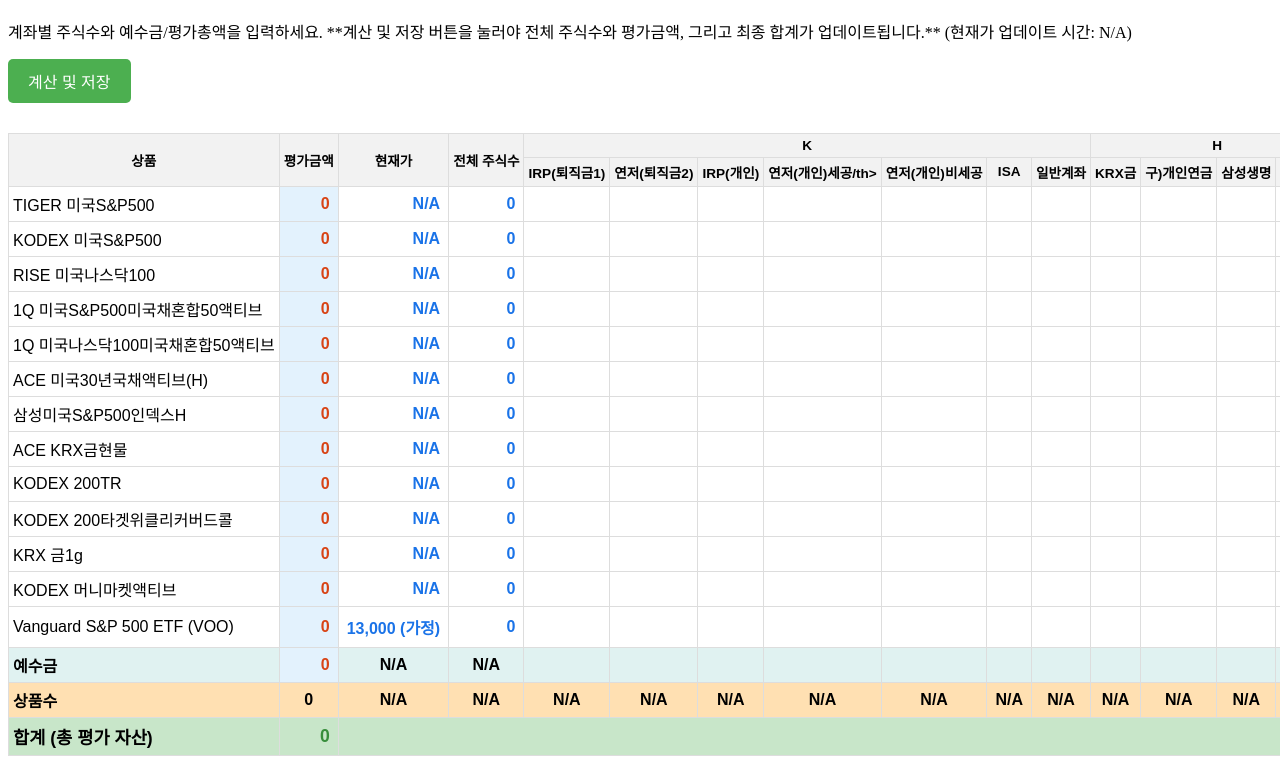
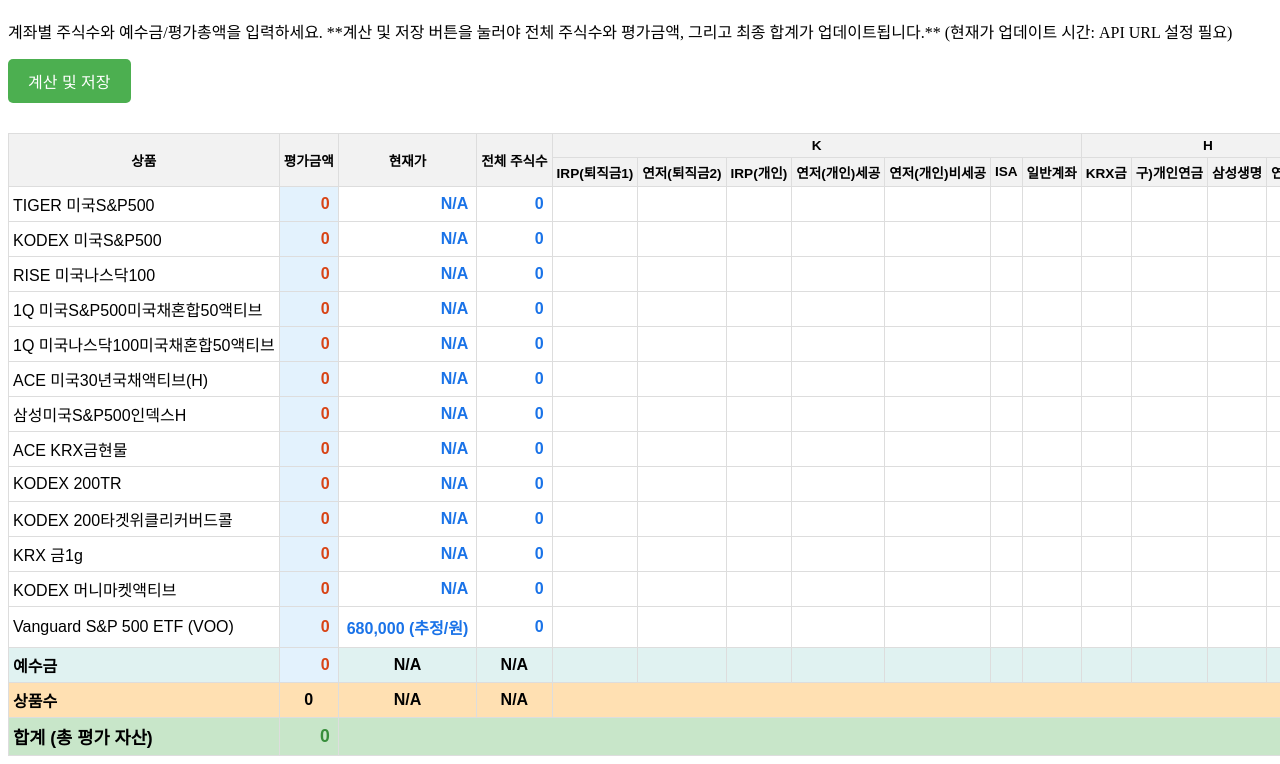
Before and after one commit to iams119/weather, a plain HTML site: page index.html in a window 1280 px wide. Shown: the part 70-834 px from the top of the page. Drawn offline with Linux system fonts and the light colour scheme.

```diff
--- a/index.html
+++ b/index.html
@@ -101,8 +101,7 @@
                 <th>IRP(퇴직금1)</th>
                 <th>연저(퇴직금2)</th>
                 <th>IRP(개인)</th>
-                <th>연저(개인)세공/th>
-                <th>연저(개인)비세공</th>
+                <th>연저(개인)세공</th> <th>연저(개인)비세공</th>
                 <th>ISA</th>
                 <th>일반계좌</th>
                 <th>KRX금</th>
@@ -127,7 +126,7 @@
                 <td><input type="number" class="data-input share-input" data-col="연저(개인)세공"></td>
                 <td><input type="number" class="data-input share-input" data-col="연저(개인)비세공"></td>
                 <td><input type="number" class="data-input share-input" data-col="ISA"></td>
-                <td><input type="number" class="data-input share-input" data-col="일반"></td>
+                <td><input type="number" class="data-input share-input" data-col="일반계좌"></td>
                 <td><input type="number" class="data-input share-input" data-col="KRX금"></td>
                 <td><input type="number" class="data-input share-input" data-col="구)개인연금"></td>
                 <td><input type="number" class="data-input share-input" data-col="삼성생명"></td>
@@ -147,7 +146,7 @@
                 <td><input type="number" class="data-input share-input" data-col="연저(개인)세공"></td>
                 <td><input type="number" class="data-input share-input" data-col="연저(개인)비세공"></td>
                 <td><input type="number" class="data-input share-input" data-col="ISA"></td>
-                <td><input type="number" class="data-input share-input" data-col="일반"></td>
+                <td><input type="number" class="data-input share-input" data-col="일반계좌"></td>
                 <td><input type="number" class="data-input share-input" data-col="KRX금"></td>
                 <td><input type="number" class="data-input share-input" data-col="구)개인연금"></td>
                 <td><input type="number" class="data-input share-input" data-col="삼성생명"></td>
@@ -167,7 +166,7 @@
                 <td><input type="number" class="data-input share-input" data-col="연저(개인)세공"></td>
                 <td><input type="number" class="data-input share-input" data-col="연저(개인)비세공"></td>
                 <td><input type="number" class="data-input share-input" data-col="ISA"></td>
-                <td><input type="number" class="data-input share-input" data-col="일반"></td>
+                <td><input type="number" class="data-input share-input" data-col="일반계좌"></td>
                 <td><input type="number" class="data-input share-input" data-col="KRX금"></td>
                 <td><input type="number" class="data-input share-input" data-col="구)개인연금"></td>
                 <td><input type="number" class="data-input share-input" data-col="삼성생명"></td>
@@ -187,7 +186,7 @@
                 <td><input type="number" class="data-input share-input" data-col="연저(개인)세공"></td>
                 <td><input type="number" class="data-input share-input" data-col="연저(개인)비세공"></td>
                 <td><input type="number" class="data-input share-input" data-col="ISA"></td>
-                <td><input type="number" class="data-input share-input" data-col="일반"></td>
+                <td><input type="number" class="data-input share-input" data-col="일반계좌"></td>
                 <td><input type="number" class="data-input share-input" data-col="KRX금"></td>
                 <td><input type="number" class="data-input share-input" data-col="구)개인연금"></td>
                 <td><input type="number" class="data-input share-input" data-col="삼성생명"></td>
@@ -207,7 +206,7 @@
                 <td><input type="number" class="data-input share-input" data-col="연저(개인)세공"></td>
                 <td><input type="number" class="data-input share-input" data-col="연저(개인)비세공"></td>
                 <td><input type="number" class="data-input share-input" data-col="ISA"></td>
-                <td><input type="number" class="data-input share-input" data-col="일반"></td>
+                <td><input type="number" class="data-input share-input" data-col="일반계좌"></td>
                 <td><input type="number" class="data-input share-input" data-col="KRX금"></td>
                 <td><input type="number" class="data-input share-input" data-col="구)개인연금"></td>
                 <td><input type="number" class="data-input share-input" data-col="삼성생명"></td>
@@ -227,7 +226,7 @@
                 <td><input type="number" class="data-input share-input" data-col="연저(개인)세공"></td>
                 <td><input type="number" class="data-input share-input" data-col="연저(개인)비세공"></td>
                 <td><input type="number" class="data-input share-input" data-col="ISA"></td>
-                <td><input type="number" class="data-input share-input" data-col="일반"></td>
+                <td><input type="number" class="data-input share-input" data-col="일반계좌"></td>
                 <td><input type="number" class="data-input share-input" data-col="KRX금"></td>
                 <td><input type="number" class="data-input share-input" data-col="구)개인연금"></td>
                 <td><input type="number" class="data-input share-input" data-col="삼성생명"></td>
@@ -247,7 +246,7 @@
                 <td><input type="number" class="data-input share-input" data-col="연저(개인)세공"></td>
                 <td><input type="number" class="data-input share-input" data-col="연저(개인)비세공"></td>
                 <td><input type="number" class="data-input share-input" data-col="ISA"></td>
-                <td><input type="number" class="data-input share-input" data-col="일반"></td>
+                <td><input type="number" class="data-input share-input" data-col="일반계좌"></td>
                 <td><input type="number" class="data-input share-input" data-col="KRX금"></td>
                 <td><input type="number" class="data-input share-input" data-col="구)개인연금"></td>
                 <td><input type="number" class="data-input share-input" data-col="삼성생명"></td>
@@ -267,7 +266,7 @@
                 <td><input type="number" class="data-input share-input" data-col="연저(개인)세공"></td>
                 <td><input type="number" class="data-input share-input" data-col="연저(개인)비세공"></td>
                 <td><input type="number" class="data-input share-input" data-col="ISA"></td>
-                <td><input type="number" class="data-input share-input" data-col="일반"></td>
+                <td><input type="number" class="data-input share-input" data-col="일반계좌"></td>
                 <td><input type="number" class="data-input share-input" data-col="KRX금"></td>
                 <td><input type="number" class="data-input share-input" data-col="구)개인연금"></td>
                 <td><input type="number" class="data-input share-input" data-col="삼성생명"></td>
@@ -287,7 +286,7 @@
                 <td><input type="number" class="data-input share-input" data-col="연저(개인)세공"></td>
                 <td><input type="number" class="data-input share-input" data-col="연저(개인)비세공"></td>
                 <td><input type="number" class="data-input share-input" data-col="ISA"></td>
-                <td><input type="number" class="data-input share-input" data-col="일반"></td>
+                <td><input type="number" class="data-input share-input" data-col="일반계좌"></td>
                 <td><input type="number" class="data-input share-input" data-col="KRX금"></td>
                 <td><input type="number" class="data-input share-input" data-col="구)개인연금"></td>
                 <td><input type="number" class="data-input share-input" data-col="삼성생명"></td>
@@ -307,7 +306,7 @@
                 <td><input type="number" class="data-input share-input" data-col="연저(개인)세공"></td>
                 <td><input type="number" class="data-input share-input" data-col="연저(개인)비세공"></td>
                 <td><input type="number" class="data-input share-input" data-col="ISA"></td>
-                <td><input type="number" class="data-input share-input" data-col="일반"></td>
+                <td><input type="number" class="data-input share-input" data-col="일반계좌"></td>
                 <td><input type="number" class="data-input share-input" data-col="KRX금"></td>
                 <td><input type="number" class="data-input share-input" data-col="구)개인연금"></td>
                 <td><input type="number" class="data-input share-input" data-col="삼성생명"></td>
@@ -327,7 +326,7 @@
                 <td><input type="number" class="data-input share-input" data-col="연저(개인)세공"></td>
                 <td><input type="number" class="data-input share-input" data-col="연저(개인)비세공"></td>
                 <td><input type="number" class="data-input share-input" data-col="ISA"></td>
-                <td><input type="number" class="data-input share-input" data-col="일반"></td>
+                <td><input type="number" class="data-input share-input" data-col="일반계좌"></td>
                 <td><input type="number" class="data-input share-input" data-col="KRX금"></td>
                 <td><input type="number" class="data-input share-input" data-col="구)개인연금"></td>
                 <td><input type="number" class="data-input share-input" data-col="삼성생명"></td>
@@ -347,7 +346,7 @@
                 <td><input type="number" class="data-input share-input" data-col="연저(개인)세공"></td>
                 <td><input type="number" class="data-input share-input" data-col="연저(개인)비세공"></td>
                 <td><input type="number" class="data-input share-input" data-col="ISA"></td>
-                <td><input type="number" class="data-input share-input" data-col="일반"></td>
+                <td><input type="number" class="data-input share-input" data-col="일반계좌"></td>
                 <td><input type="number" class="data-input share-input" data-col="KRX금"></td>
                 <td><input type="number" class="data-input share-input" data-col="구)개인연금"></td>
                 <td><input type="number" class="data-input share-input" data-col="삼성생명"></td>
@@ -367,7 +366,7 @@
                 <td><input type="number" class="data-input share-input" data-col="연저(개인)세공"></td>
                 <td><input type="number" class="data-input share-input" data-col="연저(개인)비세공"></td>
                 <td><input type="number" class="data-input share-input" data-col="ISA"></td>
-                <td><input type="number" class="data-input share-input" data-col="일반"></td>
+                <td><input type="number" class="data-input share-input" data-col="일반계좌"></td>
                 <td><input type="number" class="data-input share-input" data-col="KRX금"></td>
                 <td><input type="number" class="data-input share-input" data-col="구)개인연금"></td>
                 <td><input type="number" class="data-input share-input" data-col="삼성생명"></td>
@@ -379,39 +378,30 @@
 
             <tr class="total-row" data-row-key="예수금">
                 <td class="text-left">예수금</td>
-                <td data-col="평가금액" class="calculated-value fixed-data">0</td> <td class="text-center fixed-data">N/A</td>
+                <td data-col="평가금액" class="calculated-value fixed-data">0</td>
                 <td class="text-center fixed-data">N/A</td>
-                <td><input type="number" class="data-input share-input" data-col="IRP(퇴직금1)"></td>
-                <td><input type="number" class="data-input share-input" data-col="연저(퇴직금2)"></td>
-                <td><input type="number" class="data-input share-input" data-col="IRP(개인)"></td>
-                <td><input type="number" class="data-input share-input" data-col="연저(개인)세공"></td>
-                <td><input type="number" class="data-input share-input" data-col="연저(개인)비세공"></td>
-                <td><input type="number" class="data-input share-input" data-col="ISA"></td>
-                <td><input type="number" class="data-input share-input" data-col="일반"></td>
-                <td><input type="number" class="data-input share-input" data-col="KRX금"></td>
-                <td><input type="number" class="data-input share-input" data-col="구)개인연금"></td>
-                <td><input type="number" class="data-input share-input" data-col="삼성생명"></td>
-                <td><input type="number" class="data-input share-input" data-col="연저(개인)"></td>
-                <td><input type="number" class="data-input share-input" data-col="IRP(개인)"></td>
-                <td><input type="number" class="data-input share-input" data-col="ISA"></td>
-                <td><input type="number" class="data-input share-input" data-col="일반"></td>
+                <td class="text-center fixed-data">N/A</td>
+                <td><input type="number" class="data-input deposit-input" data-col="IRP(퇴직금1)"></td>
+                <td><input type="number" class="data-input deposit-input" data-col="연저(퇴직금2)"></td>
+                <td><input type="number" class="data-input deposit-input" data-col="IRP(개인)"></td>
+                <td><input type="number" class="data-input deposit-input" data-col="연저(개인)세공"></td>
+                <td><input type="number" class="data-input deposit-input" data-col="연저(개인)비세공"></td>
+                <td><input type="number" class="data-input deposit-input" data-col="ISA"></td>
+                <td><input type="number" class="data-input deposit-input" data-col="일반계좌"></td>
+                <td><input type="number" class="data-input deposit-input" data-col="KRX금"></td>
+                <td><input type="number" class="data-input deposit-input" data-col="구)개인연금"></td>
+                <td><input type="number" class="data-input deposit-input" data-col="삼성생명"></td>
+                <td><input type="number" class="data-input deposit-input" data-col="연저(개인)"></td>
+                <td><input type="number" class="data-input deposit-input" data-col="IRP(개인)"></td>
+                <td><input type="number" class="data-input deposit-input" data-col="ISA"></td>
+                <td><input type="number" class="data-input deposit-input" data-col="일반"></td>
             </tr>
             <tr class="count-row" data-row-key="상품수">
                 <td class="text-left">상품수</td>
                 <td class="text-center fixed-data" data-col="상품개수">0</td>
                 <td class="text-center fixed-data">N/A</td>
                 <td class="text-center fixed-data">N/A</td>
-                <td class="text-center fixed-data">N/A</td>
-                <td class="text-center fixed-data">N/A</td>
-                <td class="text-center fixed-data">N/A</td>
-                <td class="text-center fixed-data">N/A</td>
-                <td class="text-center fixed-data">N/A</td>
-                <td class="text-center fixed-data">N/A</td>
-                <td class="text-center fixed-data">N/A</td>
-                <td class="text-center fixed-data">N/A</td>
-                <td class="text-center fixed-data">N/A</td>
-                <td class="text-center fixed-data">N/A</td>
-                <td class="text-center fixed-data">N/A</td>
+                <td class="text-center fixed-data" colspan="14"></td>
             </tr>
 
             <tr class="grand-total-row" data-row-key="Total">
@@ -425,7 +415,7 @@
     <script>
         const API_ENDPOINT = 'YOUR_DEPLOYED_SERVERLESS_FUNCTION_URL/api/prices';
         const LOCAL_STORAGE_KEY = 'assetData';
-        const VOO_PRICE_KRW = 13000;
+        const VOO_PRICE_KRW = 680000; // VOO 추정 현재가 (USD 변동에 따라 수동 업데이트 필요)
 
         // --- 데이터 저장 및 로드 함수 ---
 
@@ -497,7 +487,7 @@
                 const rowKey = row.getAttribute('data-row-key');
                 let totalShares = 0;
 
-                // 계좌별 주식수 합산
+                // 계좌별 주식수 합산 (share-input 클래스 사용)
                 const shareInputs = row.querySelectorAll('.share-input');
                 shareInputs.forEach(input => {
                     const value = parseFloat(input.value) || 0;
@@ -517,6 +507,7 @@
                 const priceCell = row.querySelector('[data-ticker-price], td[data-col="current_price_voo"]');
 
                 if (rowKey === 'VOO') {
+                    // VOO는 환율을 고려한 추정 가격(VOO_PRICE_KRW) 사용
                     currentPrice = VOO_PRICE_KRW;
                 } else if (priceCell) {
                     const priceText = priceCell.textContent.replace(/[^0-9.]/g, '');
@@ -527,7 +518,7 @@
                 let valuationAmount = 0;
 
                 if (currentPrice > 0 && totalShares > 0 && valuationAmountCell) {
-                    valuationAmount = currentPrice * totalShares;
+                    valuationAmount = Math.round(currentPrice * totalShares);
                     valuationAmountCell.textContent = valuationAmount.toLocaleString('ko-KR', { maximumFractionDigits: 0 });
                 } else if (valuationAmountCell) {
                     valuationAmountCell.textContent = '0';
@@ -545,6 +536,7 @@
             // --- 2. 예수금 합산 및 총 평가금액 합산 ---
             if (depositRow) {
                 let totalDeposit = 0;
+                // deposit-input 클래스를 사용하여 예수금만 정확하게 합산
                 const depositInputs = depositRow.querySelectorAll('.deposit-input');
                 depositInputs.forEach(input => {
                     const value = parseFloat(input.value) || 0;
@@ -594,14 +586,17 @@
         async function updateCurrentPrices() {
             const tickers = getTickerList();
 
-            // 1. VOO 가격 임시 업데이트
+            // 1. VOO 가격 임시 업데이트 (추정)
             const vooPriceCell = document.querySelector('td[data-col="current_price_voo"]');
             if(vooPriceCell) {
-                vooPriceCell.textContent = VOO_PRICE_KRW.toLocaleString('ko-KR') + ' (가정)';
+                vooPriceCell.textContent = VOO_PRICE_KRW.toLocaleString('ko-KR') + ' (추정/원)';
             }
 
             if (tickers.length === 0 || API_ENDPOINT.includes('YOUR_DEPLOYED_SERVERLESS_FUNCTION_URL')) {
                  console.error("API 엔드포인트 URL을 설정해야 합니다. (실시간 업데이트 실패)");
+                 document.getElementById('lastUpdated').textContent = 'API URL 설정 필요';
+                 // API 호출이 안 될 경우에도 계산은 가능하도록 calculateTotals 호출
+                 calculateTotals();
                  return;
             }
 
@@ -633,6 +628,9 @@
             } catch (error) {
                 console.error("현재가 업데이트 실패:", error);
                 document.getElementById('lastUpdated').textContent = '업데이트 실패';
+            } finally {
+                // 가격 업데이트 여부와 관계없이 최종 계산 실행
+                calculateTotals();
             }
         }
 
@@ -647,6 +645,7 @@
 
             // 3. 현재가 업데이트 시작
             updateCurrentPrices();
+            // 30초마다 현재가 업데이트 시도
             setInterval(updateCurrentPrices, 30 * 1000);
 
             // 4. "계산 및 저장" 버튼 이벤트 리스너 설정
```
